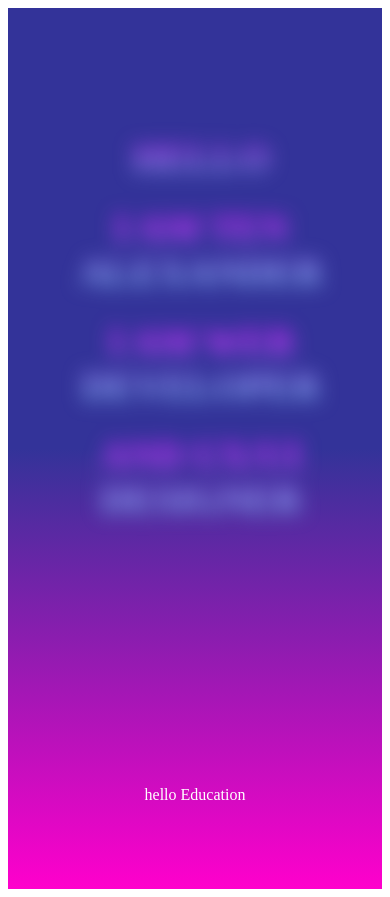
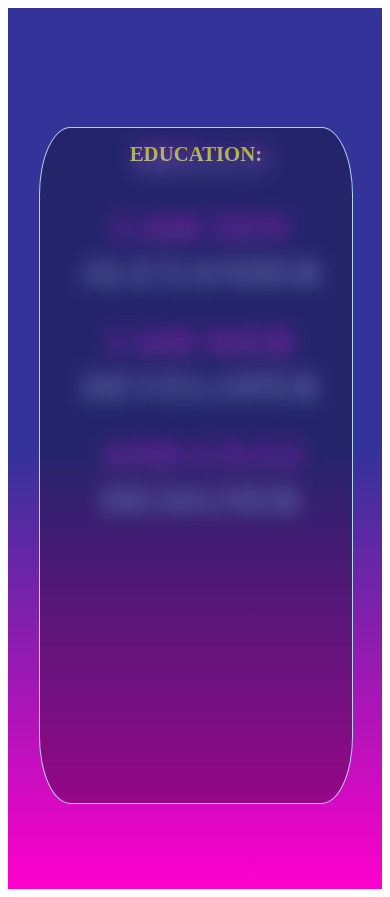
Before and after one commit to sashaTen/Portfolio, a React (Create React App) app: page / in a window 390 px wide. Built offline with nearby package versions, Linux system fonts and the light colour scheme; a web font is replaced by a local one.

Commit message:
created   the base  for  the   education

```diff
--- a/src/App.js
+++ b/src/App.js
@@ -7,6 +7,7 @@ function App() {
   return (
     <div className="App">
       <JobTitles />
+
       <Education />
     </div>
   );
--- a/src/components/education.js
+++ b/src/components/education.js
@@ -1,5 +1,15 @@
 const Education = () => {
-  return <>hello Education</>;
+  return (
+    <>
+      <div className="educationContainer">
+        <div className="blackBack"></div>
+        <h1 className="educationHeader">Education:</h1>
+        <div className="educationList">
+
+        </div>
+      </div>
+    </>
+  );
 };
 
 export default Education;
--- a/src/index.css
+++ b/src/index.css
@@ -26,16 +26,18 @@
 }
 
 .jobTitleContainer > h1,
-.contactHeader {
+.contactHeader,
+.educationHeader {
   text-transform: uppercase;
   font-family: "Rubik Moonrocks", cursive;
   font-size: 2.4rem;
-  background: -webkit-linear-gradient(rgb(32, 189, 241), white);
+  background: -webkit-linear-gradient(yellow, white);
   -webkit-background-clip: text;
   -webkit-text-fill-color: transparent;
 }
 
 .templateContainer,
+.educationContainer,
 .contactContainer {
   width: 43%;
   height: 80vh;
@@ -89,7 +91,10 @@
 .contactIcon:hover {
   color: cyan;
 }
-
+.educationList {
+  display: grid;
+  color: red;
+}
 @media screen and (max-width: 680px) {
   .App {
     padding: 5%;
@@ -112,13 +117,15 @@
     -webkit-background-clip: text;
     -webkit-text-fill-color: transparent;
   }
-  .contactContainer {
+  .contactContainer,
+  .educationContainer {
     width: 80%;
     color: white;
     left: 10%;
   }
-  .contactHeader {
-    font-size: 1rem;
+  .contactHeader,
+  .educationHeader {
+    font-size: 1.3rem;
     left: 25%;
   }
 }
```
